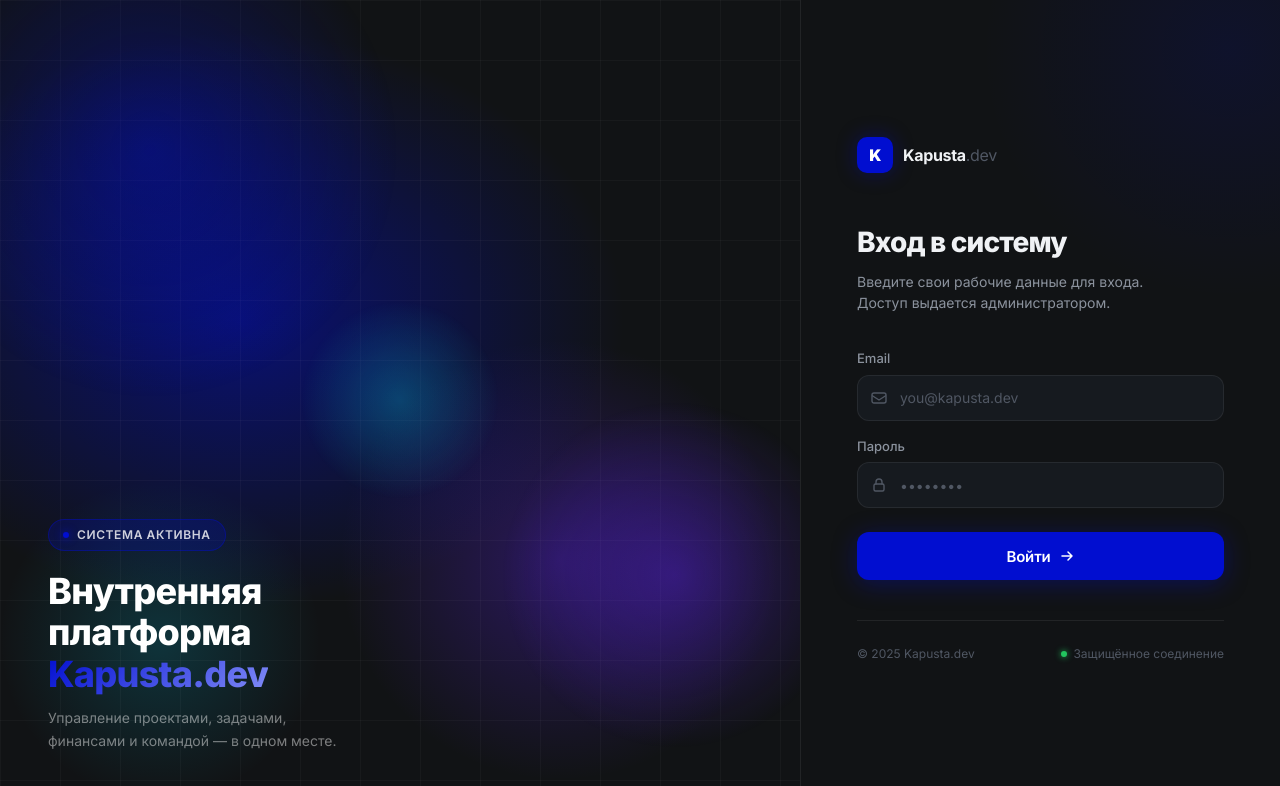
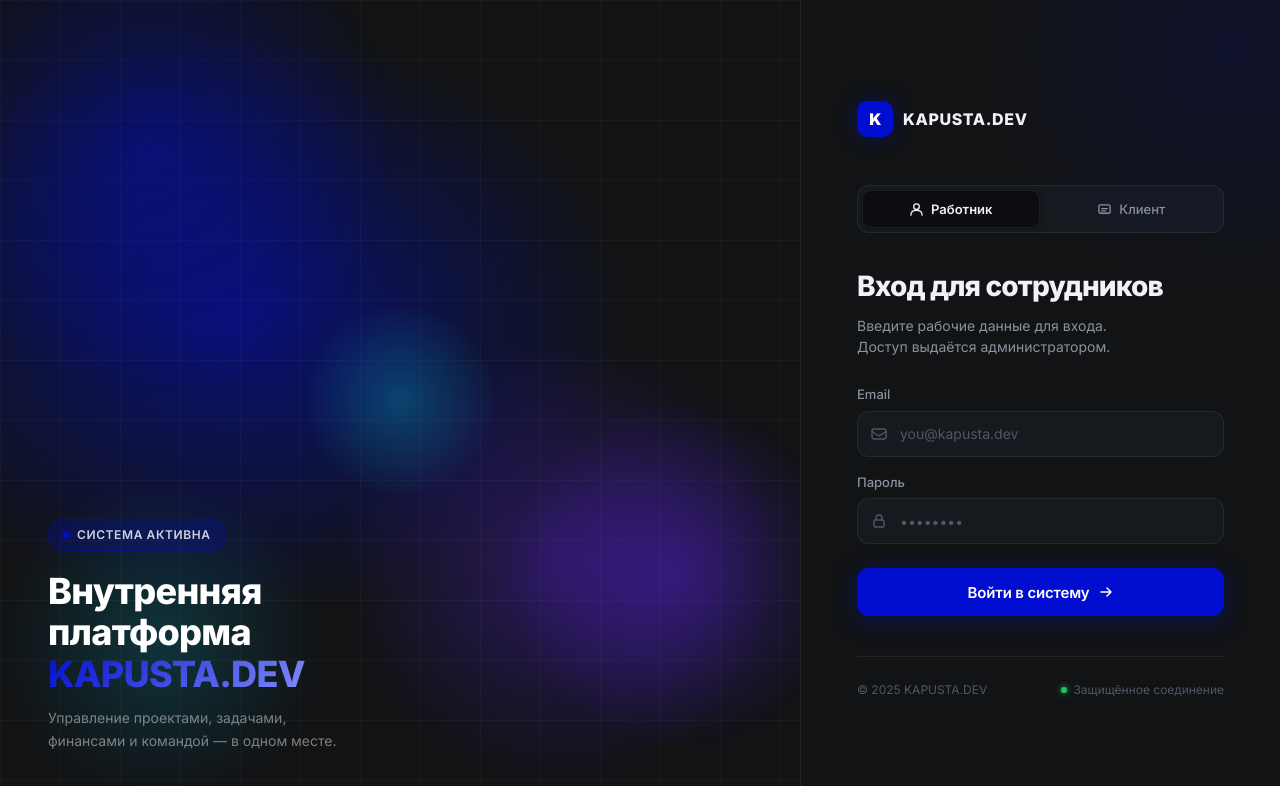
Before and after one commit to kapustadev/site_next, a Next.js app: page /en in a window 1280 px wide. Shown: the top 786 px of the page. Built offline with nearby package versions, Linux system fonts and the light colour scheme.

Commit message:
feat: add employee/client mode switcher on login page, fix KAPUSTA.DEV casing

```diff
--- a/src/app/[locale]/login.module.css
+++ b/src/app/[locale]/login.module.css
@@ -186,18 +186,56 @@
 
 .logoText {
   font-size: 16px;
-  font-weight: 700;
+  font-weight: 800;
   color: var(--text);
-  letter-spacing: -0.02em;
+  letter-spacing: 0.04em;
+  text-transform: uppercase;
 }
 
-.logoText span {
-  color: var(--text-3);
-  font-weight: 400;
+/* ---- Mode Switcher ---- */
+.modeSwitcher {
+  display: flex;
+  background: var(--surface);
+  border: 1px solid var(--border);
+  border-radius: var(--radius);
+  padding: 4px;
+  gap: 4px;
+  margin-bottom: 32px;
+}
+
+.modeBtn {
+  flex: 1;
+  display: flex;
+  align-items: center;
+  justify-content: center;
+  gap: 7px;
+  height: 38px;
+  border-radius: calc(var(--radius) - 3px);
+  background: transparent;
+  color: var(--text-2);
+  font-size: 13px;
+  font-weight: 500;
+  border: none;
+  cursor: pointer;
+  transition: all var(--duration) var(--ease);
+  white-space: nowrap;
+}
+
+.modeBtn:hover {
+  color: var(--text);
+  background: var(--surface-2);
+}
+
+.modeBtnActive {
+  background: var(--bg) !important;
+  color: var(--text) !important;
+  font-weight: 600;
+  border: 1px solid var(--border);
+  box-shadow: 0 1px 4px rgba(0,0,0,0.3);
 }
 
 .formHeader {
-  margin-bottom: 36px;
+  margin-bottom: 28px;
 }
 
 .formTitle {
@@ -286,6 +324,16 @@
   justify-content: center;
   gap: 8px;
   letter-spacing: -0.01em;
+}
+
+.submitBtnClient {
+  background: linear-gradient(135deg, #1a27e0, #7c3aed);
+  box-shadow: 0 4px 24px rgba(124, 58, 237, 0.35);
+}
+
+.submitBtnClient:hover:not(:disabled) {
+  background: linear-gradient(135deg, #2533f0, #8b47f0);
+  box-shadow: 0 6px 32px rgba(124, 58, 237, 0.5);
 }
 
 .submitBtn:hover:not(:disabled) {
--- a/src/app/[locale]/page.tsx
+++ b/src/app/[locale]/page.tsx
@@ -5,8 +5,11 @@ import { signIn } from 'next-auth/react'
 import { useRouter } from 'next/navigation'
 import styles from './login.module.css'
 
+type LoginMode = 'employee' | 'client'
+
 export default function LoginPage() {
   const router = useRouter()
+  const [mode, setMode] = useState<LoginMode>('employee')
   const [email, setEmail] = useState('')
   const [password, setPassword] = useState('')
   const [loading, setLoading] = useState(false)
@@ -31,6 +34,13 @@ export default function LoginPage() {
     }
   }
 
+  function switchMode(m: LoginMode) {
+    setMode(m)
+    setError('')
+    setEmail('')
+    setPassword('')
+  }
+
   return (
     <div className={styles.page}>
       {/* ---- Left Artwork ---- */}
@@ -49,7 +59,7 @@ export default function LoginPage() {
           <h1 className={styles.artworkTitle}>
             Внутренняя<br />
             платформа<br />
-            <span>Kapusta.dev</span>
+            <span>KAPUSTA.DEV</span>
           </h1>
           <p className={styles.artworkSub}>
             Управление проектами, задачами, финансами и командой — в одном месте.
@@ -63,16 +73,46 @@ export default function LoginPage() {
 
         <div className={styles.logo}>
           <div className={styles.logoMark}>K</div>
-          <div className={styles.logoText}>
-            Kapusta<span>.dev</span>
-          </div>
+          <div className={styles.logoText}>KAPUSTA.DEV</div>
+        </div>
+
+        {/* Mode Switcher */}
+        <div className={styles.modeSwitcher}>
+          <button
+            id="mode-employee"
+            type="button"
+            className={`${styles.modeBtn} ${mode === 'employee' ? styles.modeBtnActive : ''}`}
+            onClick={() => switchMode('employee')}
+          >
+            <svg width="15" height="15" viewBox="0 0 16 16" fill="none">
+              <circle cx="8" cy="5" r="3" stroke="currentColor" strokeWidth="1.4"/>
+              <path d="M2 14c0-3.314 2.686-5 6-5s6 1.686 6 5" stroke="currentColor" strokeWidth="1.4" strokeLinecap="round"/>
+            </svg>
+            Работник
+          </button>
+          <button
+            id="mode-client"
+            type="button"
+            className={`${styles.modeBtn} ${mode === 'client' ? styles.modeBtnActive : ''}`}
+            onClick={() => switchMode('client')}
+          >
+            <svg width="15" height="15" viewBox="0 0 16 16" fill="none">
+              <rect x="2" y="3" width="12" height="9" rx="1.5" stroke="currentColor" strokeWidth="1.4"/>
+              <path d="M5 7h6M5 9.5h4" stroke="currentColor" strokeWidth="1.4" strokeLinecap="round"/>
+            </svg>
+            Клиент
+          </button>
         </div>
 
         <div className={styles.formHeader}>
-          <h2 className={styles.formTitle}>Вход в систему</h2>
+          <h2 className={styles.formTitle}>
+            {mode === 'employee' ? 'Вход для сотрудников' : 'Клиентский кабинет'}
+          </h2>
           <p className={styles.formSubtitle}>
-            Введите свои рабочие данные для входа.<br />
-            Доступ выдается администратором.
+            {mode === 'employee'
+              ? <>Введите рабочие данные для входа.<br />Доступ выдаётся администратором.</>
+              : <>Войдите, чтобы просматривать статус<br />вашего проекта.</>
+            }
           </p>
         </div>
 
@@ -100,7 +140,7 @@ export default function LoginPage() {
                 id="email"
                 type="email"
                 className={styles.input}
-                placeholder="you@kapusta.dev"
+                placeholder={mode === 'employee' ? 'you@kapusta.dev' : 'client@example.com'}
                 value={email}
                 onChange={e => setEmail(e.target.value)}
                 required
@@ -134,14 +174,14 @@ export default function LoginPage() {
           <button
             id="login-btn"
             type="submit"
-            className={styles.submitBtn}
+            className={`${styles.submitBtn} ${mode === 'client' ? styles.submitBtnClient : ''}`}
             disabled={loading}
           >
             {loading ? (
               <><div className={styles.spinner} /> Вхожу...</>
             ) : (
               <>
-                Войти
+                {mode === 'employee' ? 'Войти в систему' : 'Войти как клиент'}
                 <svg width="16" height="16" viewBox="0 0 16 16" fill="none">
                   <path d="M3 8h10M9 4l4 4-4 4" stroke="currentColor" strokeWidth="1.5" strokeLinecap="round" strokeLinejoin="round"/>
                 </svg>
@@ -151,7 +191,7 @@ export default function LoginPage() {
         </form>
 
         <div className={styles.footer}>
-          <span className={styles.footerText}>© 2025 Kapusta.dev</span>
+          <span className={styles.footerText}>© 2025 KAPUSTA.DEV</span>
           <div className={styles.footerBadge}>
             <span className={styles.secureDot} />
             Защищённое соединение
```
